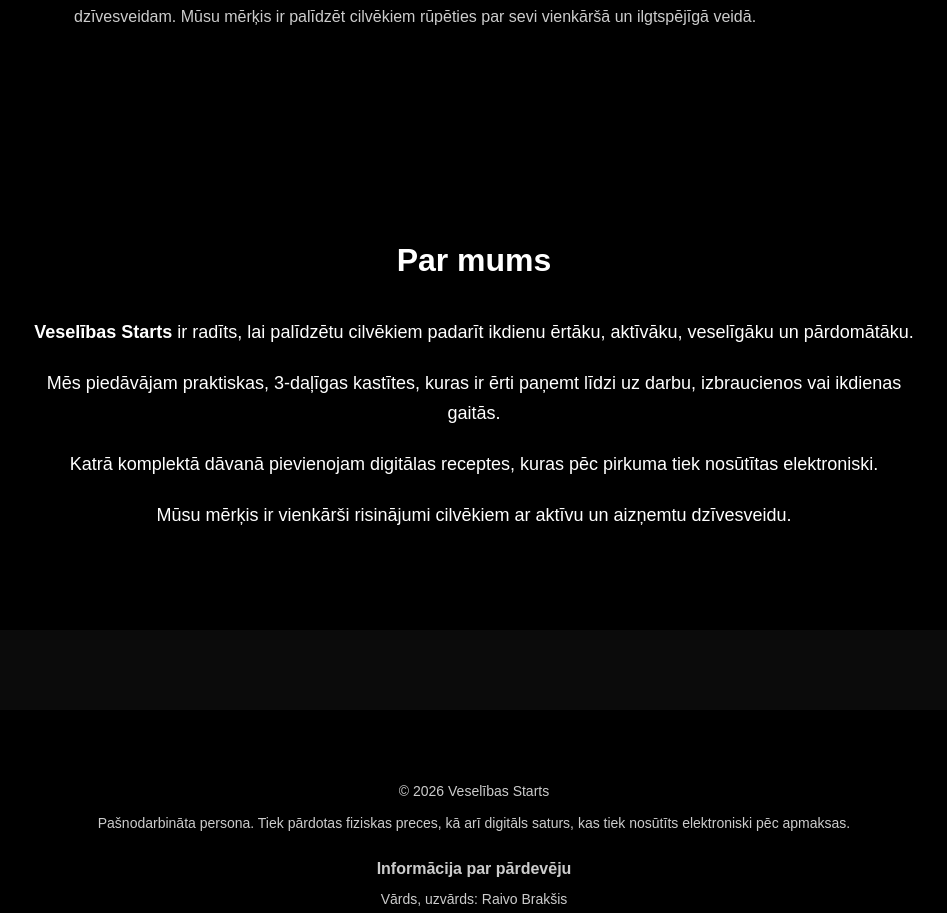
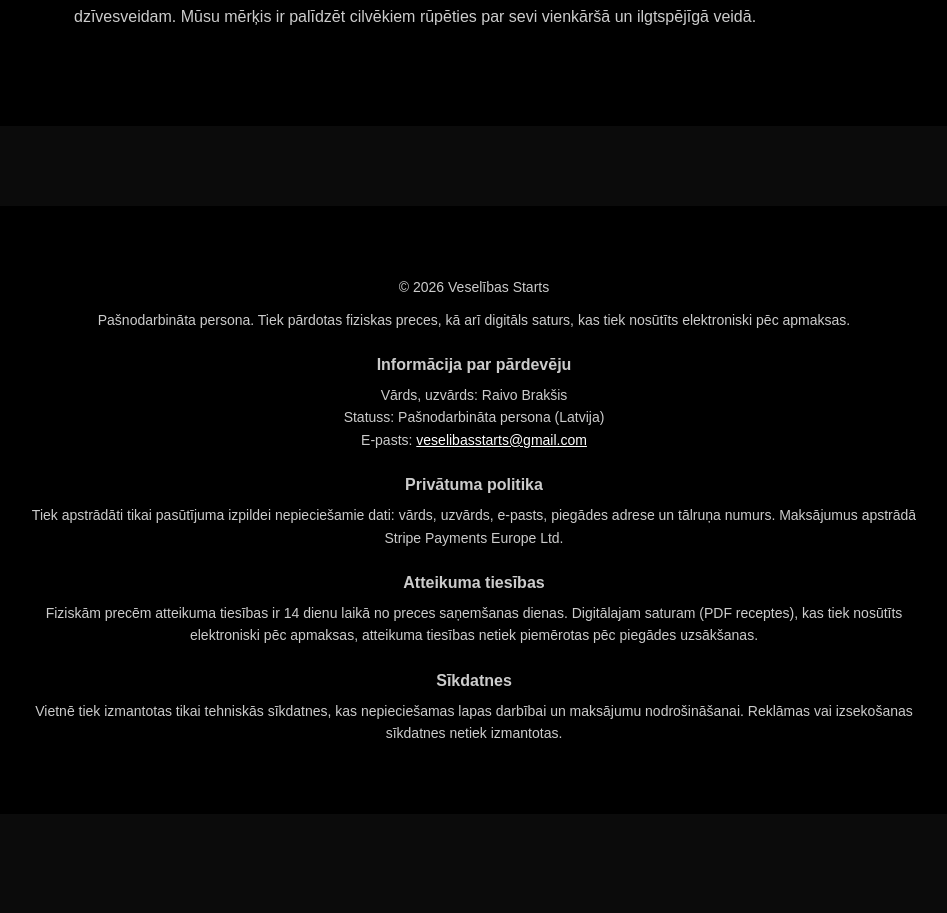
Before and after one commit to raivobraksis/veselibasstarts-frontend, a React (Vite) app: page / in a window 1280 px wide. Shown: the part 1262-2175 px from the top of the page, without its empty margins (166-1113 px from the left). After the commit the page ends 2076 px from the top, so only its background shows below. Built offline with nearby package versions, Linux system fonts and the light colour scheme.

Commit message:
Update App.jsx

```diff
--- a/src/App.jsx
+++ b/src/App.jsx
@@ -1,6 +1,5 @@
 import Navbar from "./components/Navbar";
 import Products from "./pages/Products";
-import About from "./pages/About";
 import Footer from "./components/Footer";
 
 function App() {
@@ -8,7 +7,6 @@
     <>
       <Navbar />
       <Products />
-      <About />
       <Footer />
     </>
   );
```
